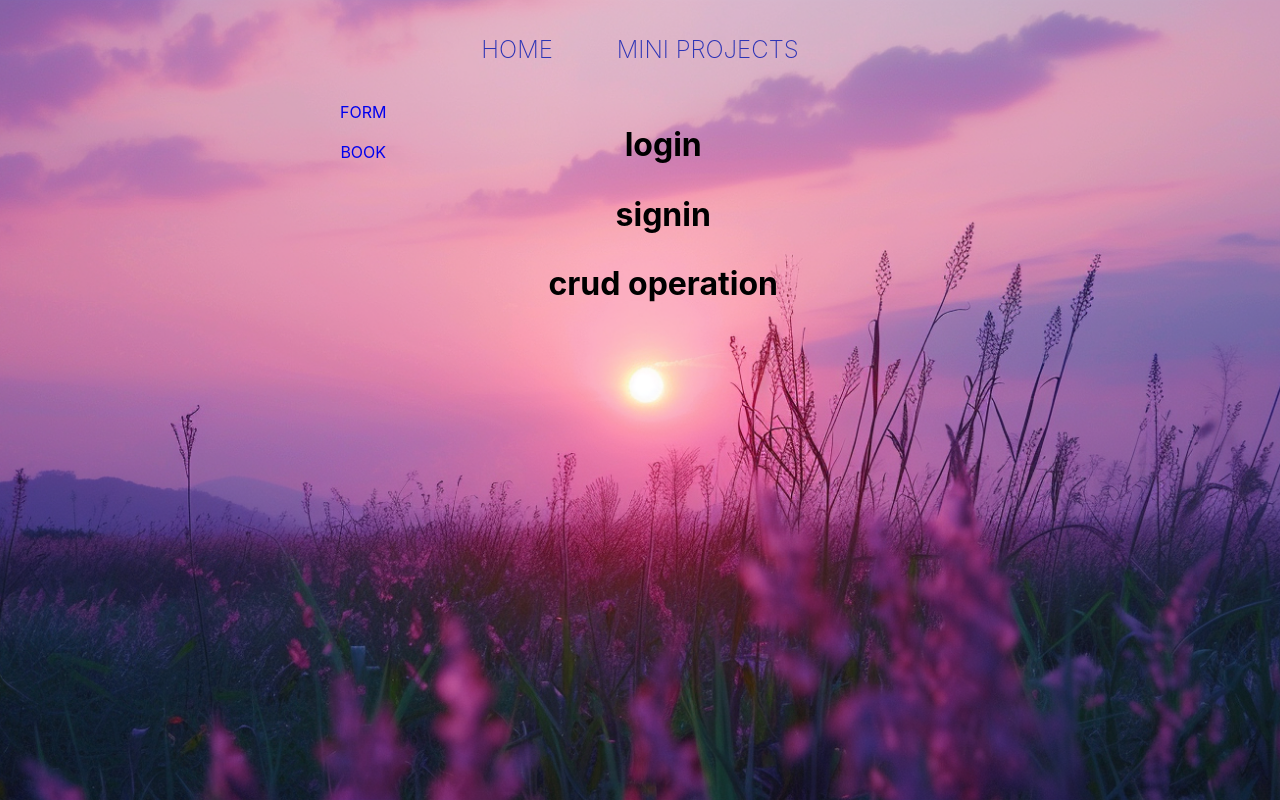
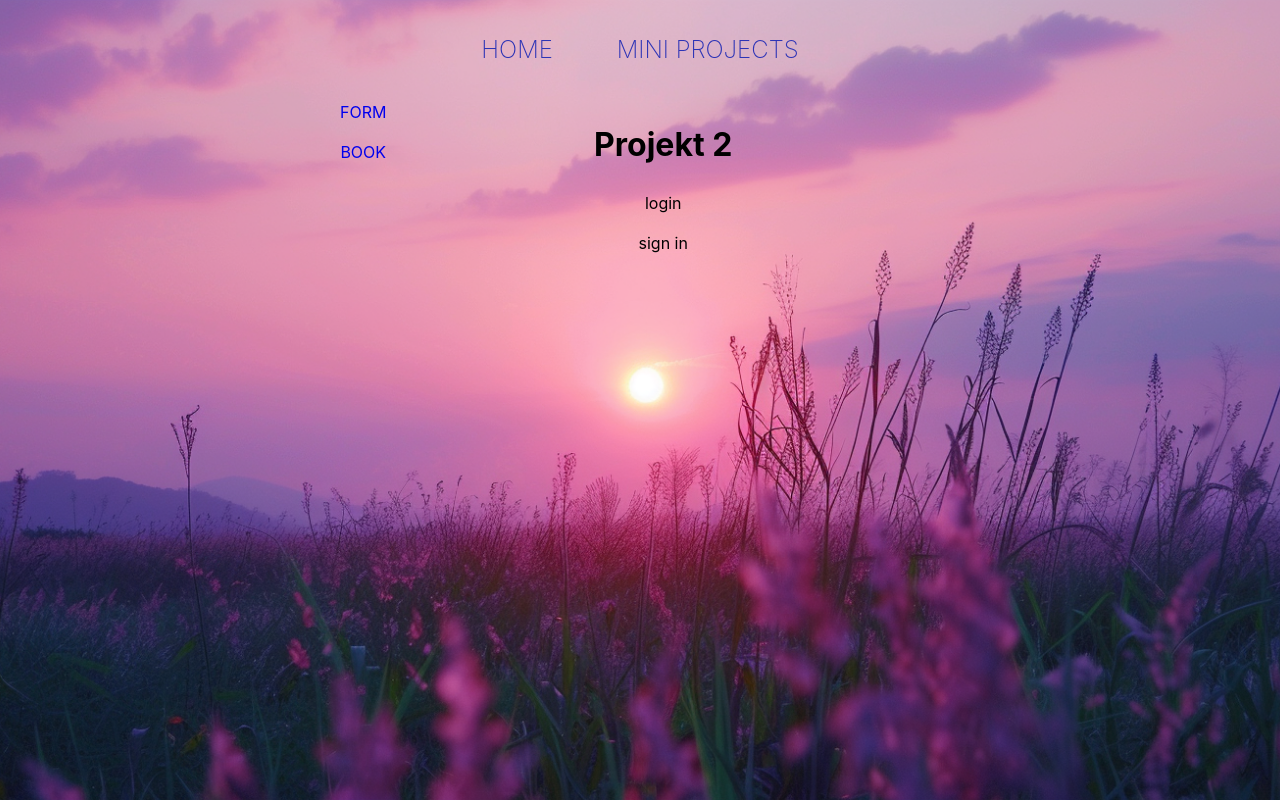
Before and after one commit to nicole-avila/form, a React (Vite) app: page /portfolio/Book in a window 1280 px wide. Built offline with nearby package versions, Linux system fonts and the light colour scheme.

Commit message:
new comp.

```diff
--- a/src/Pages/Authentication.jsx
+++ b/src/Pages/Authentication.jsx
@@ -1,9 +1,9 @@
 export default function Authentication() {
   return (
     <div>
-      <h1>login</h1>
-      <h1>signin</h1>
-      <h1>crud operation</h1>
+      <h1>Projekt 2</h1>
+      <p>login</p>
+      <p>sign in</p>
     </div>
   );
 }
```
